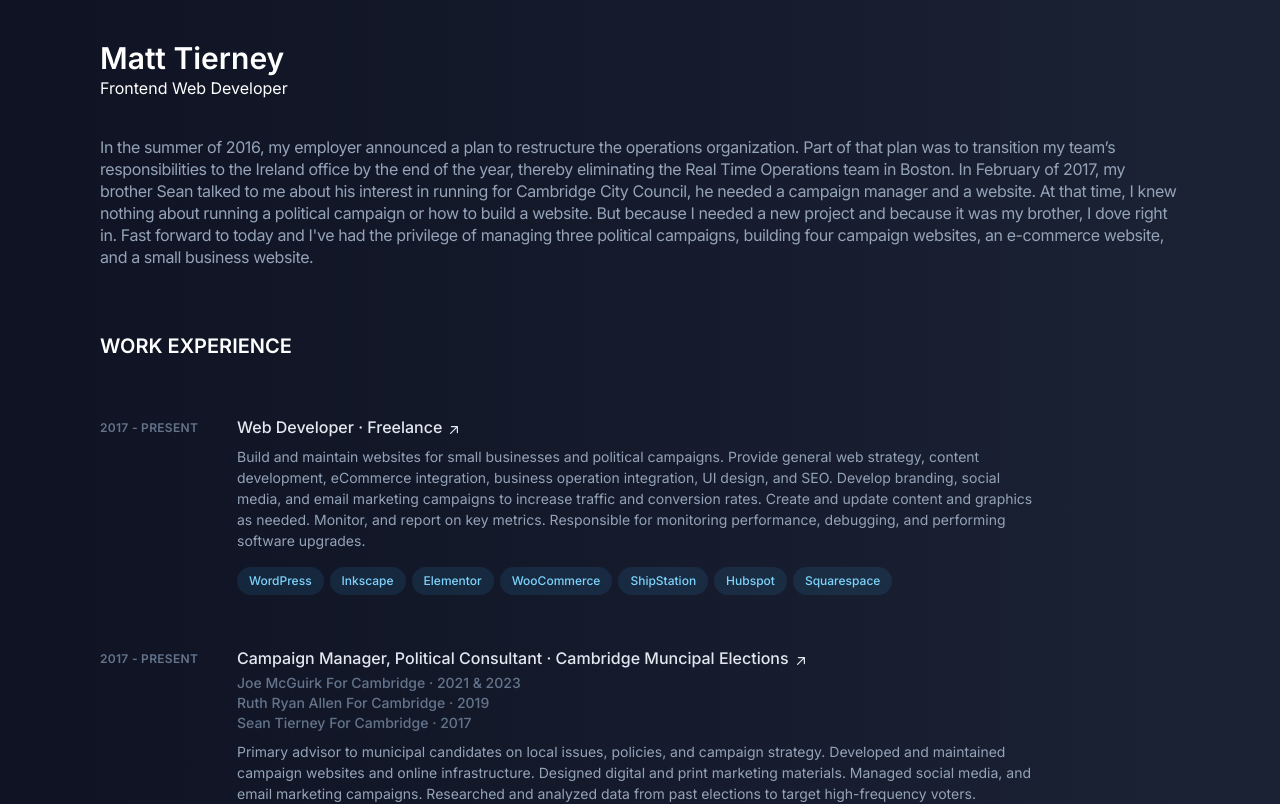
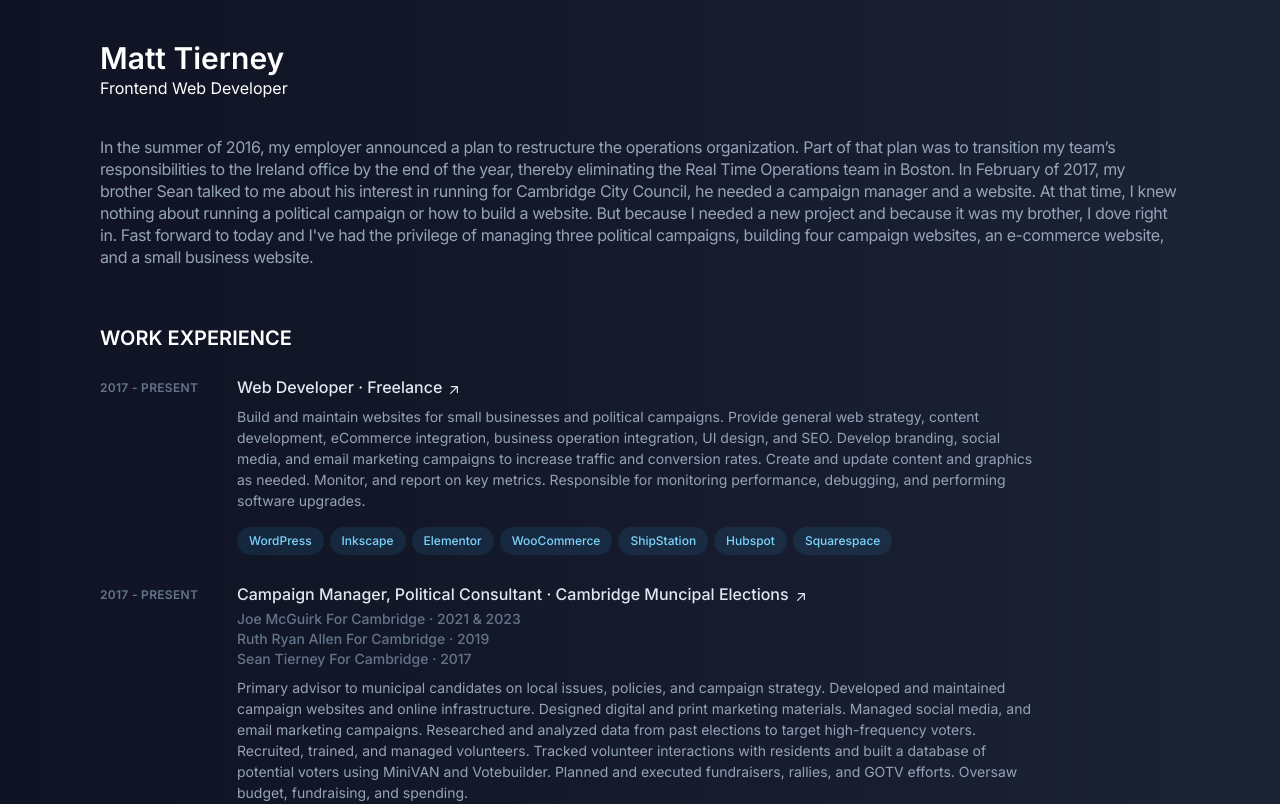
Before and after one commit to silvrfox153/matt-portfolio-3.0, a Next.js app: page / in a window 1280 px wide. Shown: the top 804 px of the page. Built offline with nearby package versions, Linux system fonts and the light colour scheme.

Commit message:
Ajusted padding to experience heading

```diff
--- a/app/components/Experience.jsx
+++ b/app/components/Experience.jsx
@@ -3,14 +3,14 @@ import Link from 'next/link';
 const Experience = () => {
   return (
     <section id="experience" className="pt-5">
-      <div className="py-2 px-5">
+      <div className="px-5">
         <h2 className="uppercase text-xl text-white font-semibold">
           Work Experience
         </h2>
       </div>
       <div className="px-5">
         <ol className="group/list">
-          <li className="my-12">
+          <li className="my-6">
             <div className="group relative grid pb-1 transition-all sm:grid-cols-8 sm:gap-8 md:gap-4 lg:hover:!opacity-100 lg:group-hover/list:opacity-50">
               <div className="absolute -inset-x-4 -inset-y-4 z-0 hidden rounded-md transition motion-reduce:transition-none lg:-inset-x-6 lg:block lg:group-hover:bg-slate-800/50 lg:group-hover:shadow-[inset_0_1px_0_0_rgba(148,163,184,0.1)] lg:group-hover:drop-shadow-lg"></div>
               <header className="z-10 mb-2 mt-1 text-xs font-semibold uppercase tracking-wide text-slate-500 sm:col-span-1">
```
